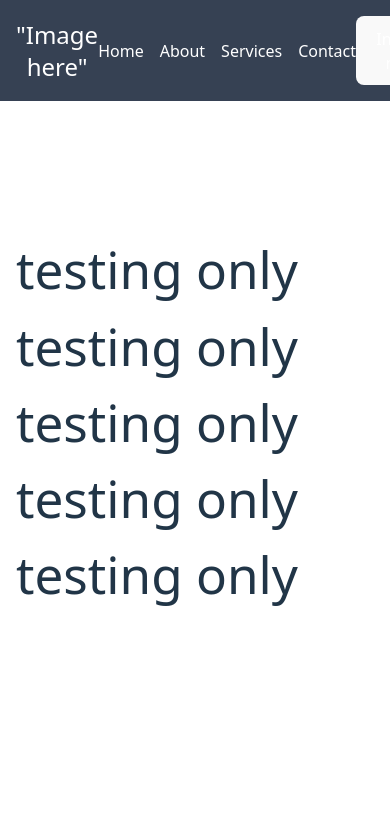
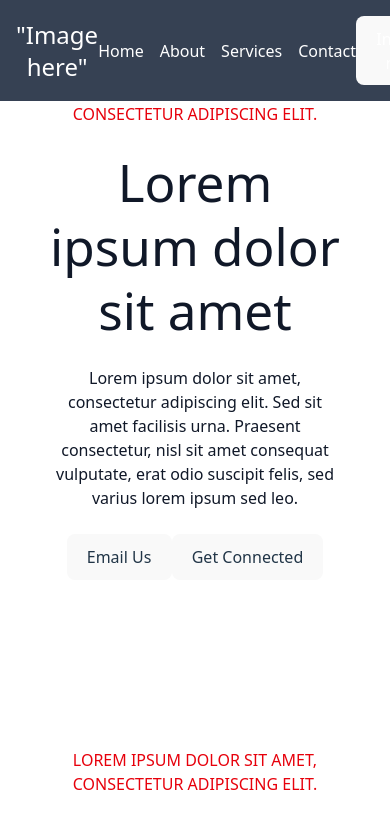
Before and after one commit to praxis-24/Praxis-website2.0, a React (Vite) app: page / in a window 390 px wide. Shown: the top 833 px of the page. Built offline with nearby package versions, Linux system fonts and the light colour scheme.

Commit message:
feat: add Heropage component with responsive layout and CTA buttons

```diff
--- a/src/assets/components/heropage.jsx
+++ b/src/assets/components/heropage.jsx
@@ -2,8 +2,24 @@ import React from "react";
 
 const Heropage = () => {
   return (
-    <div>
-      <h1>testing only</h1>
+    <div className="container mx-auto px-8 grid grid-cols-1 md:grid-cols-2 min-h-[650px] relative">
+      <div className="flex flex-col justify-center py-14 md:pr-16 xl:pr-40 md:py-0">
+        <div className="text-center md:text-left space-y-6">
+          <p className="text-red-600 uppercase font-semi-bold">
+            Lorem ipsum dolor sit amet, consectetur adipiscing elit.
+          </p>
+          <h1 className="text-gray-900 text-5xl font-semi-bold lg:text-6xl !leading-tight">
+            Lorem ipsum dolor sit amet
+          </h1>
+          <p className="text-gray-900">
+            Lorem ipsum dolor sit amet, consectetur adipiscing elit. Sed sit
+            amet facilisis urna. Praesent consectetur, nisl sit amet consequat
+            vulputate, erat odio suscipit felis, sed varius lorem ipsum sed leo.
+          </p>
+          <button>Email Us</button>
+          <button>Get Connected</button>
+        </div>
+      </div>
     </div>
   );
 };
```
